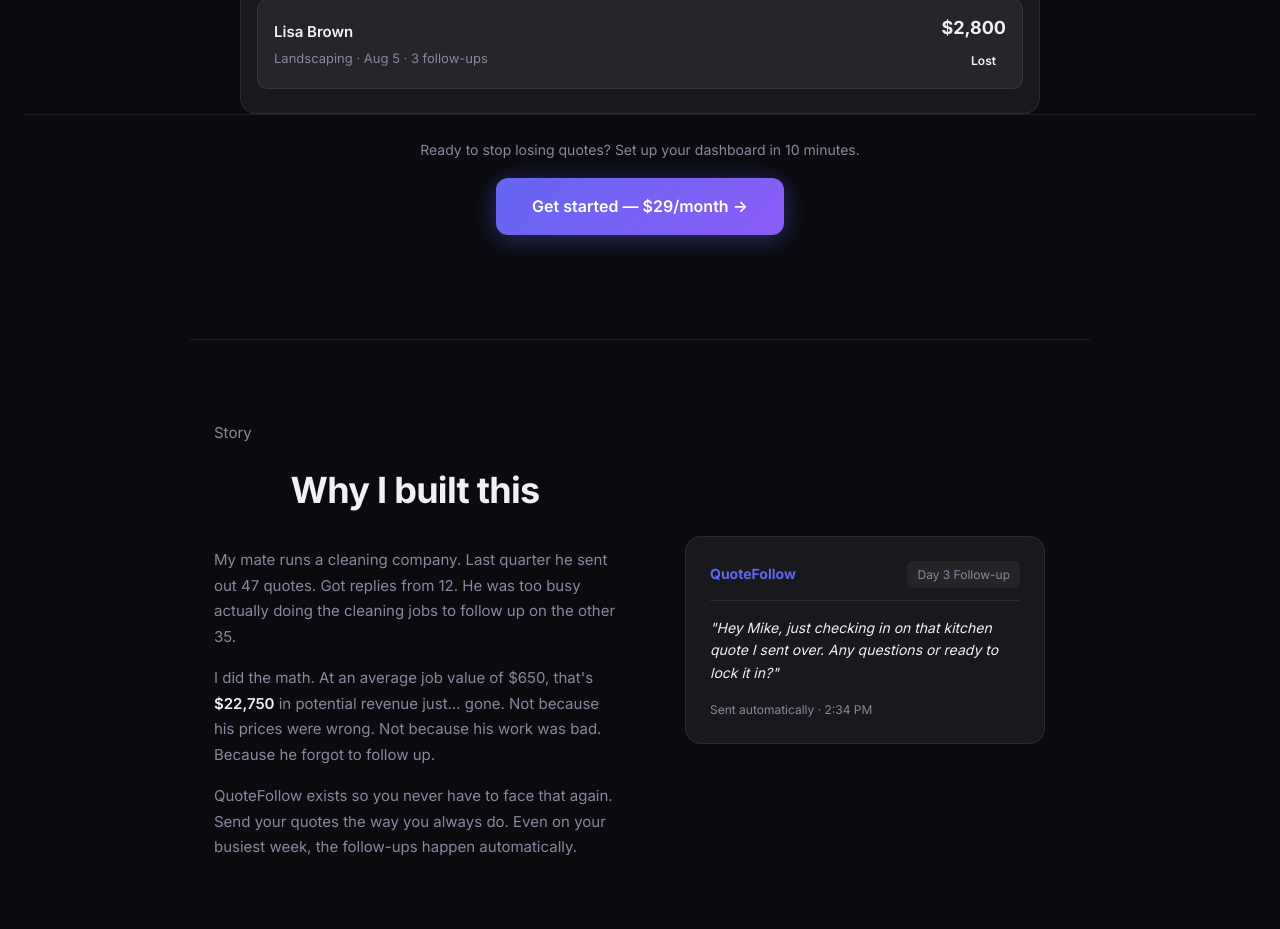
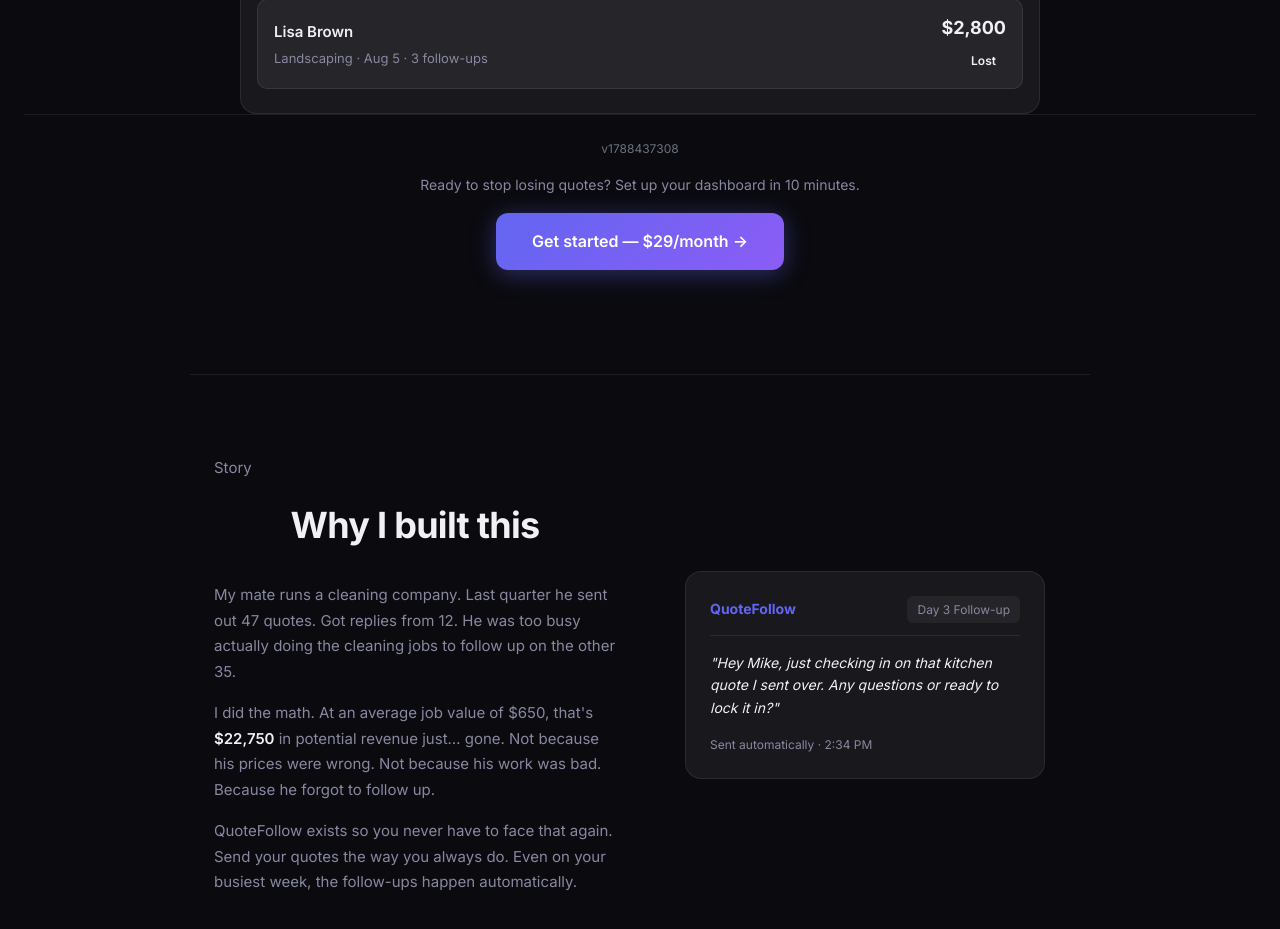
Before and after one commit to liuxiaohang666888/quotefollow, a Next.js app: page / in a window 1280 px wide. Shown: the part 3860-4789 px from the top of the page. Built offline with nearby package versions, Linux system fonts and the light colour scheme; no server answers.

Commit message:
feat: add version marker to force rebuild

```diff
--- a/app/page.tsx
+++ b/app/page.tsx
@@ -4,6 +4,7 @@
 import Link from 'next/link';
 import PayPalSubscribeButton from '@/components/PayPalSubscribeButton';
 import DashboardPreview from '@/components/DashboardPreview';
+import { VERSION } from '@/version';
 
 export default function LandingPage() {
   const [active, setActive] = useState<number>(-1);
@@ -210,6 +211,7 @@
         <p className="preview-sub">All your quotes in one place. Filter, search, and track every job.</p>
         <DashboardPreview />
         <div className="preview-cta">
+          <p style={{fontSize: 12, color: "#6b7280"}}>v{VERSION}</p>
           <p>Ready to stop losing quotes? Set up your dashboard in 10 minutes.</p>
           <a href="#pricing" className="btn">
             Get started — $29/month →
--- /dev/null
+++ b/src/version.ts
@@ -0,0 +1 @@
+export const VERSION = '1788437308';
```
